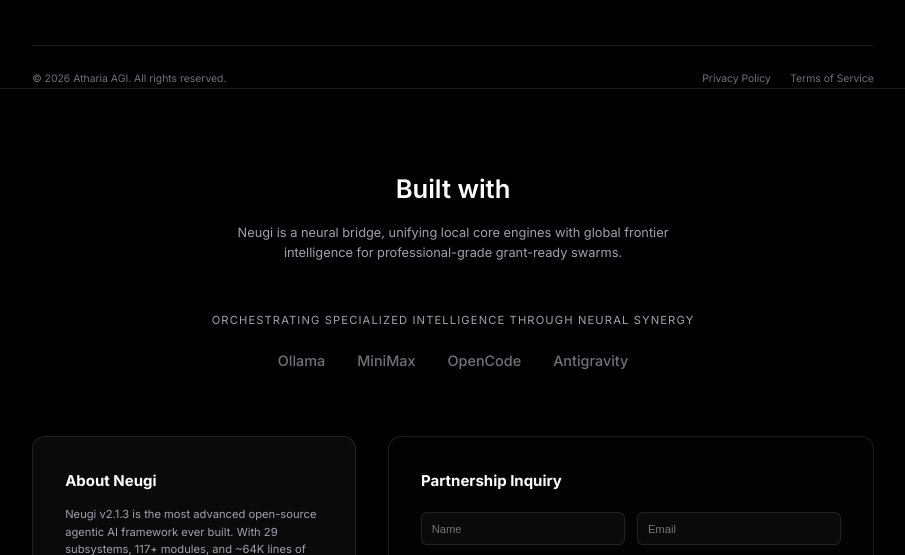
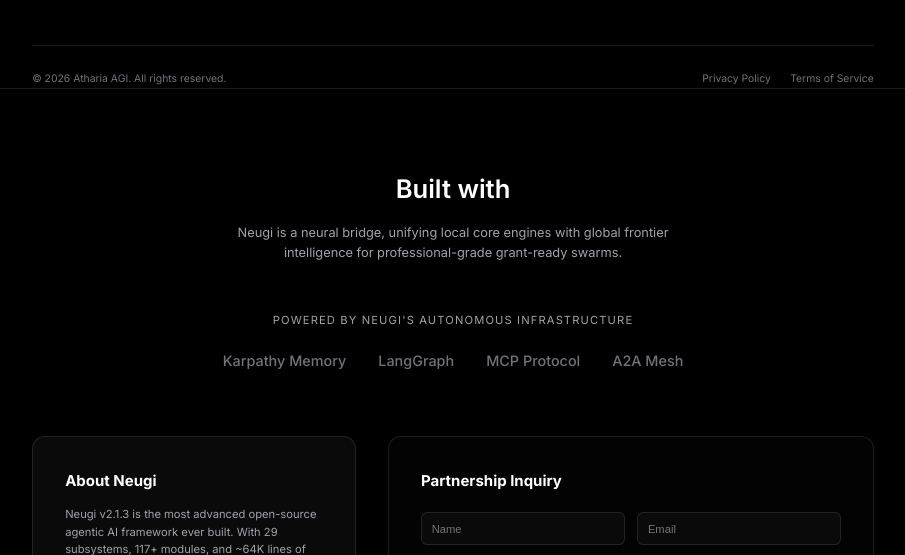
Before and after one commit to atharia-agi/neugi_swarm, a plain HTML site: page index.html in a window 1280 px wide. Shown: the part 3588-4143 px from the top of the page, without its empty margins (187-1092 px from the left). Drawn offline with Linux system fonts and the light colour scheme.

Commit message:
v2.1.3 - Replace Ollama/MiniMax in Built-with section
- Removed Ollama, MiniMax, OpenCode, Antigravity from homepage
- Replaced with NEUGI's own infrastructure: Karpathy Memory, LangGraph, MCP Protocol, A2A Mesh
- All 7 nav links + 12 footer links verified working A-Z

```diff
--- a/index.html
+++ b/index.html
@@ -1003,12 +1003,12 @@
             </div>
 
             <div style="text-align: center;">
-                <p style="color: var(--text-secondary); font-size: 14px; letter-spacing: 0.1em; text-transform: uppercase; margin-bottom: 24px;">Orchestrating specialized intelligence through neural synergy</p>
+                <p style="color: var(--text-secondary); font-size: 14px; letter-spacing: 0.1em; text-transform: uppercase; margin-bottom: 24px;">Powered by NEUGI's autonomous infrastructure</p>
                 <div style="display: flex; flex-wrap: wrap; justify-content: center; gap: 40px; color: var(--text-tertiary); font-weight: 500; font-size: 18px;">
-                    <span>Ollama</span>
-                    <span>MiniMax</span>
-                    <span>OpenCode</span>
-                    <span>Antigravity</span>
+                    <span>Karpathy Memory</span>
+                    <span>LangGraph</span>
+                    <span>MCP Protocol</span>
+                    <span>A2A Mesh</span>
                 </div>
             </div>
 
```
